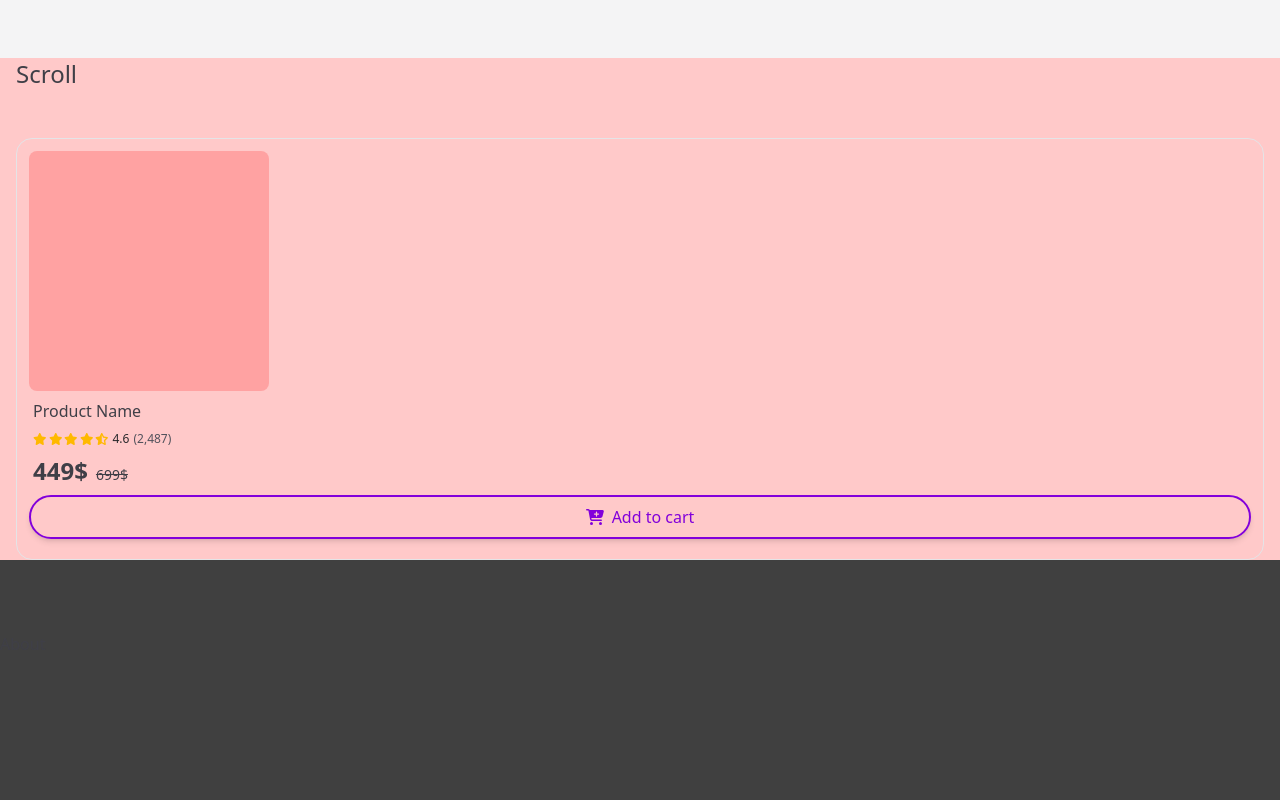
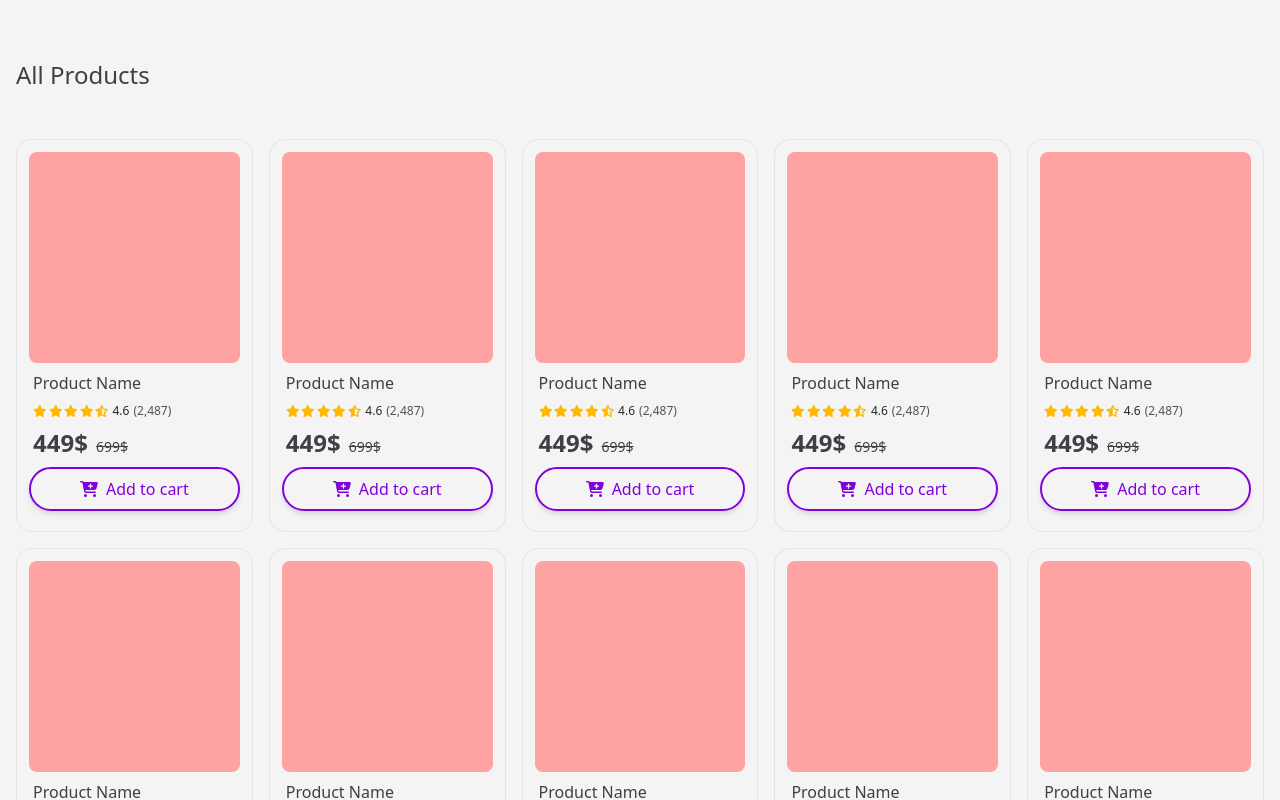
Before and after one commit to elkhalfaoui/Artisans-web-store, a React (Vite) app: page / in a window 1280 px wide. Shown: the part 1820-2620 px from the top of the page. Built offline with nearby package versions, Linux system fonts and the light colour scheme.

Commit message:
deploy test

```diff
--- a/package.json
+++ b/package.json
@@ -1,6 +1,7 @@
 {
   "name": "react_projects",
   "private": true,
+  "homepage": "https://elkhalfaoui.github.io/Artisans-web-store/",
   "version": "0.0.0",
   "type": "module",
   "scripts": {
@@ -16,6 +17,7 @@
     "@fortawesome/free-solid-svg-icons": "^6.7.2",
     "@fortawesome/react-fontawesome": "^0.2.2",
     "@tailwindcss/vite": "^4.1.6",
+    "gh-pages": "^6.3.0",
     "react": "^19.0.0",
     "react-dom": "^19.0.0",
     "react-router-dom": "^7.6.1",
--- a/src/Cart.jsx
+++ b/src/Cart.jsx
@@ -8,7 +8,13 @@ import { FontAwesomeIcon } from '@fortawesome/react-fontawesome';
 const Cart = ({num}) => {
   return (
     <li className="flex flex-col gap-2 rounded-2xl p-3 pb-5 dark:bg-zinc-800 border border-zinc-200 dark:border-zinc-600 snap-start">
-      <div className="w-60 aspect-square bg-red-300 rounded-lg"></div>
+      <div
+        className={
+          num
+            ? 'w-60 aspect-square bg-red-300 rounded-lg'
+            : 'aspect-square bg-red-300 rounded-lg'
+        }
+      ></div>
       <h3 className="px-1">Product Name {num}</h3>
       <ul className="flex items-center gap-1 px-1 text-xs">
         <li className="flex gap-0.5">
--- a/src/Header.jsx
+++ b/src/Header.jsx
@@ -28,8 +28,8 @@ const Header = () => {
     <header
       className={
         menu
-          ? 'sticky top-0 left-0 w-full z-50 bg-zinc-100 dark:bg-zinc-800 shadow-md dark:shadow-zinc-700 border-b-2 lg:border-b-0 border-purple-700'
-          : 'sticky top-0 left-0 w-full z-50 bg-zinc-100 dark:bg-zinc-800 shadow-md dark:shadow-zinc-700'
+          ? 'sticky top-0 left-0 w-full z-50 bg-zinc-100 dark:bg-zinc-800 border-b-2 lg:border-b-0 border-purple-700'
+          : 'sticky top-0 left-0 w-full z-50 bg-zinc-100 dark:bg-zinc-800 border-b border-zinc-200 dark:border-zinc-700'
       }
     >
       <div className="container m-auto flex flex-col lg:flex-row justify-between px-2 py-6 text-sm ">
--- a/src/Home.jsx
+++ b/src/Home.jsx
@@ -11,12 +11,40 @@ const Home = () => {
       <Hero />
       <Popular />
       <Latest />
-      <div className="bg-red-200 container m-auto mt-24 px-2 md:px-4">
-        <h2 className="text-2xl mb-12">Scroll</h2>
-        <ul className="">
+      <div className="container m-auto mt-24 px-2 md:px-4">
+        <h2 className="text-2xl mb-12">All Products</h2>
+        <ul className="grid grid-cols-2 md:grid-cols-3 lg:grid-cols-4 xl:grid-cols-5 gap-2 md:gap-4">
+          <Cart />
+          <Cart />
+          <Cart />
+          <Cart />
+          <Cart />
+          <Cart />
+          <Cart />
+          <Cart />
+          <Cart />
+          <Cart />
+          <Cart />
+          <Cart />
+          <Cart />
+          <Cart />
+          <Cart />
+          <Cart />
+          <Cart />
+          <Cart />
+          <Cart />
+          <Cart />
+          <Cart />
+          <Cart />
+          <Cart />
+          <Cart />
+          <Cart />
+          <Cart />
+          <Cart />
           <Cart />
         </ul>
       </div>
+
       <div id="about" className="bg-neutral-700">
         <br />
         <br />
@@ -81,37 +109,40 @@ const Home = () => {
         <br />
         <br />
       </div>
-      <div className="bg-gray-700">
-        <br />
-        <br />
-        <br />
-        <br />
-        <br />
-        <br />
-        <br />
-        <br />
-        <br />
-        <h2>Footer</h2>
-        <br />
-        <br />
-        <br />
-        <br />
-        <br />
-        <br />
-        <br />
-        <br />
-        <br />
-        <br />
-        <br />
-        <br />
-        <br />
-        <br />
-        <br />
-        <br />
-        <br />
-        <br />
-        <br />
-      </div>
+
+      <footer class="bg-white rounded-lg shadow-sm m-4 dark:bg-zinc-800">
+        <div class="w-full mx-auto max-w-screen-xl p-4 md:flex md:items-center md:justify-between">
+          <span class="text-sm text-gray-500 sm:text-center dark:text-gray-400">
+            © 2023{' '}
+            <a href="https://flowbite.com/" class="hover:underline">
+              Flowbite™
+            </a>
+            . All Rights Reserved.
+          </span>
+          <ul class="flex flex-wrap items-center mt-3 text-sm font-medium text-zinc-600 dark:text-zinc-300 sm:mt-0">
+            <li>
+              <a href="#" class="hover:underline me-4 md:me-6">
+                About
+              </a>
+            </li>
+            <li>
+              <a href="#" class="hover:underline me-4 md:me-6">
+                Privacy Policy
+              </a>
+            </li>
+            <li>
+              <a href="#" class="hover:underline me-4 md:me-6">
+                Licensing
+              </a>
+            </li>
+            <li>
+              <a href="#" class="hover:underline">
+                Contact
+              </a>
+            </li>
+          </ul>
+        </div>
+      </footer>
     </>
   );
 }
--- a/vite.config.js
+++ b/vite.config.js
@@ -4,5 +4,6 @@ import tailwindcss from "@tailwindcss/vite";
 
 // https://vite.dev/config/
 export default defineConfig({
-    plugins: [react(), tailwindcss()],
+  plugins: [react(), tailwindcss()],
+  base: '/Artisans-web-store',
 });
```
Also changed, not shown: 1 other file (tests, documents, lock files or other folders).
